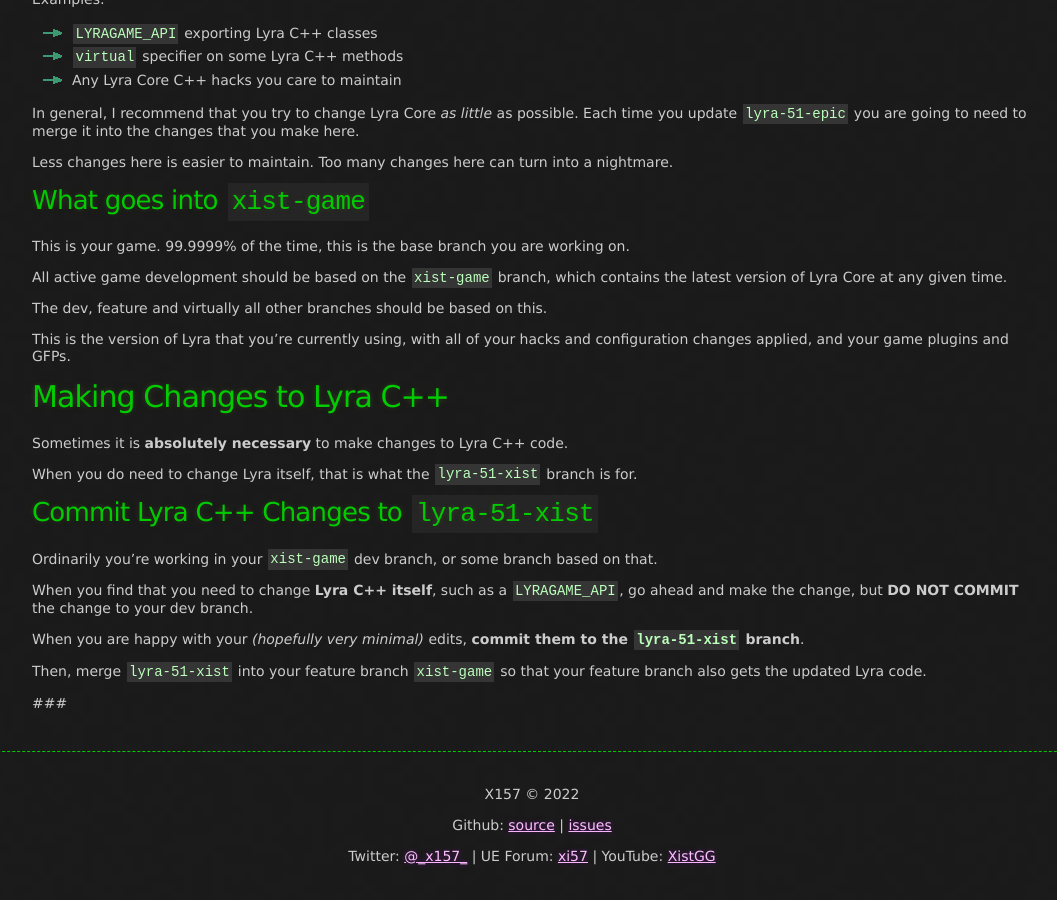
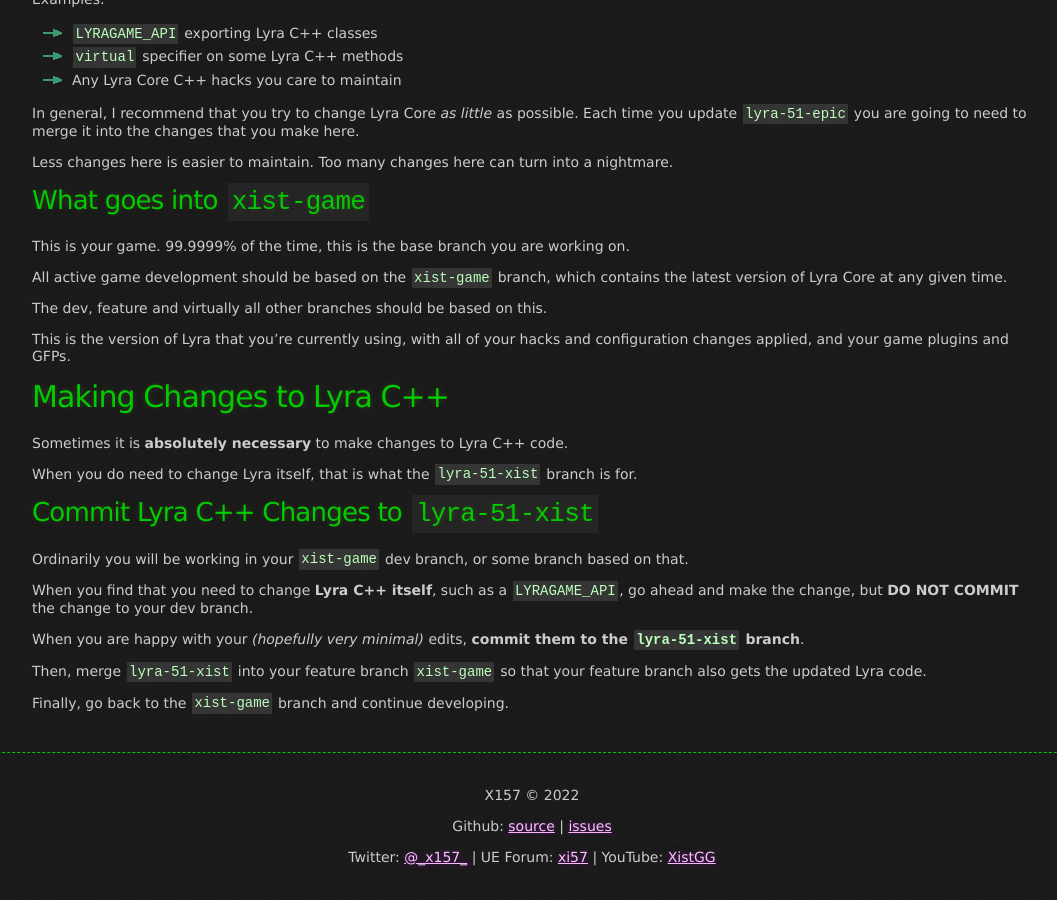
Before and after one commit to x157/x157.github.io, a Jekyll site: the page built from UE5/LyraStarterGame/Upgrading-Lyra-Core/index.md, in a window 1280 px wide and 900 px high, scrolled down 1203 px. Shown: the whole window, without its empty margins (108-1165 px from the left). Built offline with Jekyll 4.4.1, drawn with Linux system fonts in a browser that asks for light colours.

Commit message:
Fix empty header

```diff
--- a/UE5/LyraStarterGame/Upgrading-Lyra-Core/index.md
+++ b/UE5/LyraStarterGame/Upgrading-Lyra-Core/index.md
@@ -115,7 +115,7 @@
 <a id='CommitLyraCPPtoLyra51Xist'></a>
 ## Commit Lyra C++ Changes to `lyra-51-xist`
 
-Ordinarily you're working in your `xist-game` dev branch, or some branch based on that.
+Ordinarily you will be working in your `xist-game` dev branch, or some branch based on that.
 
 When you find that you need to change **Lyra C++ itself**, such as a `LYRAGAME_API`,
 go ahead and make the change, but **DO NOT COMMIT** the change to your dev branch.
@@ -127,5 +127,4 @@
 into your feature branch `xist-game`
 so that your feature branch also gets the updated Lyra code.
 
-
-###
+Finally, go back to the `xist-game` branch and continue developing.
```
